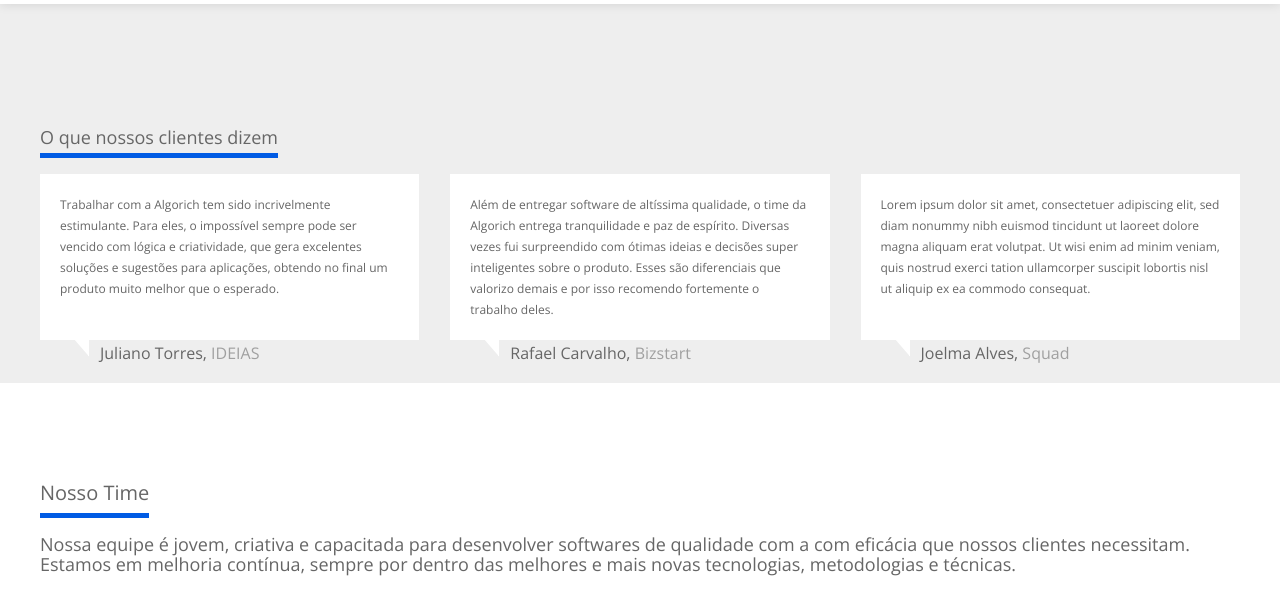
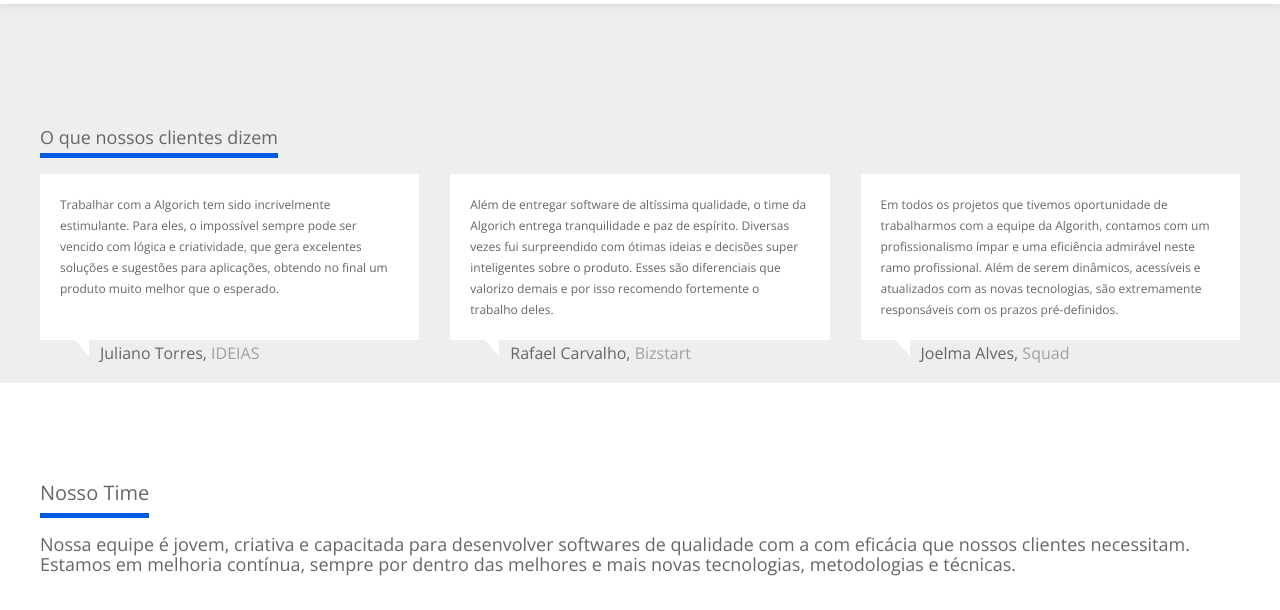
Before and after one commit to algorich/site2.0, a Jekyll site: the page built from index.html, in a window 1280 px wide and 900 px high, scrolled down 2429 px, cut to the strip 64-674 px from the top of the window. Built offline with Jekyll 4.4.1, drawn with Linux system fonts in a browser that asks for light colours; some web fonts are replaced.

Commit message:
Add depoimento de Joelma

```diff
--- a/index.html
+++ b/index.html
@@ -102,7 +102,7 @@ description: HE:labs é uma empresa pioneira em desenvolvimento de sistemas web,
         </div>
 
         <div class="span4">
-          <div class="testimonials">Lorem ipsum dolor sit amet, consectetuer adipiscing elit, sed diam nonummy nibh euismod tincidunt ut laoreet dolore magna aliquam erat volutpat. Ut wisi enim ad minim veniam, quis nostrud exerci tation ullamcorper suscipit lobortis nisl ut aliquip ex ea commodo consequat.</div>
+          <div class="testimonials">Em todos os projetos que tivemos oportunidade de trabalharmos com a equipe da Algorith, contamos com um profissionalismo ímpar e uma eficiência admirável neste ramo profissional. Além de serem dinâmicos, acessíveis e atualizados com as novas tecnologias, são extremamente responsáveis com os prazos pré-definidos.</div>
           <div class="testimonials-bg"></div>
           <div class="testimonials-author">Joelma Alves, <span>Squad</span></div>
         </div>
```
